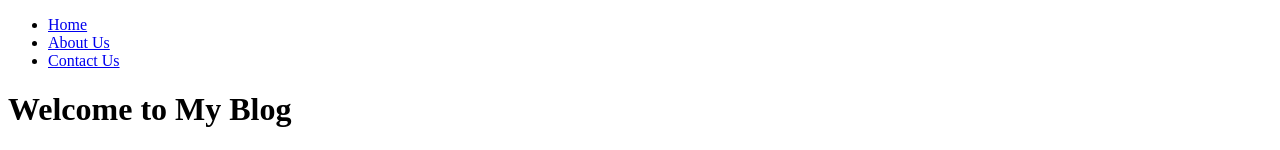
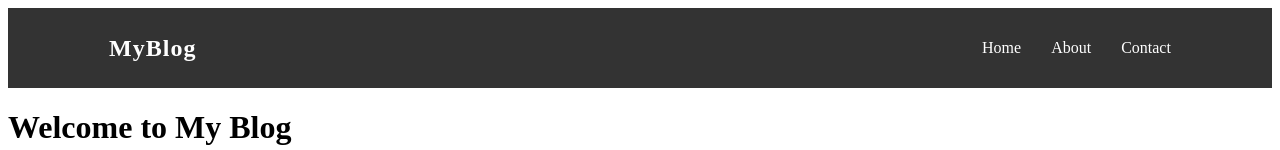
Before and after one commit to nithyashree200406-gif/blog-site-, a plain HTML site: page index.html in a window 1280 px wide. Shown: the top 150 px of the page. Drawn offline with Linux system fonts and the light colour scheme.

Commit message:
added modern sticky navbar

```diff
--- a/index.html
+++ b/index.html
@@ -1,17 +1,22 @@
 <!DOCTYPE html>
 <html lang="en">
 <head>
+  <link rel="stylesheet" href="style.css">
     <meta charset="UTF-8">
     <meta name="viewport" content="width=device-width, initial-scale=1.0">
     <title>Document</title>
 </head>
 <body>
-    <nav>
-  <ul>
-    <li><a href="index.html">Home</a></li>
-    <li><a href="about.html">About Us</a></li>
-    <li><a href="contact.html">Contact Us</a></li>
-  </ul>
+   <nav class="navbar">
+    <div class="logo">MyBlog</div>
+
+    <ul class="nav-links">
+        <li><a href="index.html">Home</a></li>
+        <li><a href="about.html">About</a></li>
+        <li><a href="contact.html">Contact</a></li>
+    </ul>
+
+    <div class="menu-toggle">&#9776;</div>
 </nav>
 
     <h1>Welcome to My Blog</h1>
@@ -29,6 +34,6 @@
   <p>Contact: fake@email.com</p>
   <p>Project: Blog Site</p>
 </footer>
-
+<script src="script.js"></script>
 </body>
 </html>
--- a/script.js
+++ b/script.js
@@ -1,6 +1,6 @@
-console.log("Website Loaded");
+const menuToggle = document.querySelector(".menu-toggle");
+const navLinks = document.querySelector(".nav-links");
 
-document.querySelector("form").addEventListener("submit", function(e) {
-  e.preventDefault();
-  alert("Form submitted!");
+menuToggle.addEventListener("click", function () {
+    navLinks.classList.toggle("active");
 });
--- a/style.css
+++ b/style.css
@@ -1,30 +1,93 @@
-nav {
-  position: sticky;
-  top: 0;
-  background: black;
-  padding: 10px;
+
+/* NAVBAR - Modern Glass Design */
+
+
+.navbar {
+    position: sticky;
+    top: 0;
+    z-index: 1000;
+
+    display: flex;
+    justify-content: space-between;
+    align-items: center;
+    padding: 15px 8%;
+
+    background: rgba(0, 0, 0, 0.8);
+    backdrop-filter: blur(10px);
+    color: white;
 }
 
-nav ul {
-  list-style: none;
-  display: flex;
-  gap: 20px;
+/* Logo */
+.logo {
+    font-size: 24px;
+    font-weight: bold;
+    letter-spacing: 1px;
 }
 
-nav a {
-  color: white;
-  text-decoration: none;
+/* Nav Links */
+.nav-links {
+    list-style: none;
+    display: flex;
+    gap: 30px;
 }
 
-footer {
-  background: black;
-  color: white;
-  text-align: center;
-  padding: 15px;
-  margin-top: 30px;
+/* Link Styling */
+.nav-links li a {
+    position: relative;
+    text-decoration: none;
+    color: white;
+    font-weight: 500;
+    transition: 0.3s ease;
 }
 
-img {
-  width: 300px;
-  border-radius: 10px;
+/* Animated underline effect */
+.nav-links li a::after {
+    content: "";
+    position: absolute;
+    left: 0;
+    bottom: -5px;
+    width: 0%;
+    height: 2px;
+    background: #00adb5;
+    transition: width 0.3s ease;
 }
+
+.nav-links li a:hover::after {
+    width: 100%;
+}
+
+/* Hamburger icon (hidden on desktop) */
+.menu-toggle {
+    display: none;
+    font-size: 26px;
+    cursor: pointer;
+    color: white;
+}
+
+
+/* MOBILE RESPONSIVE */
+
+
+@media (max-width: 768px) {
+
+    .nav-links {
+        position: absolute;
+        top: 70px;
+        right: 0;
+        background: rgba(0, 0, 0, 0.95);
+        flex-direction: column;
+        width: 220px;
+        text-align: center;
+        display: none;
+        padding: 20px 0;
+        border-radius: 8px 0 0 8px;
+    }
+
+    .nav-links.active {
+        display: flex;
+    }
+
+    .menu-toggle {
+        display: block;
+    }
+}
```
Also changed, not shown: about.html (+1 -0 lines), contact.html (+11 -6 lines).
